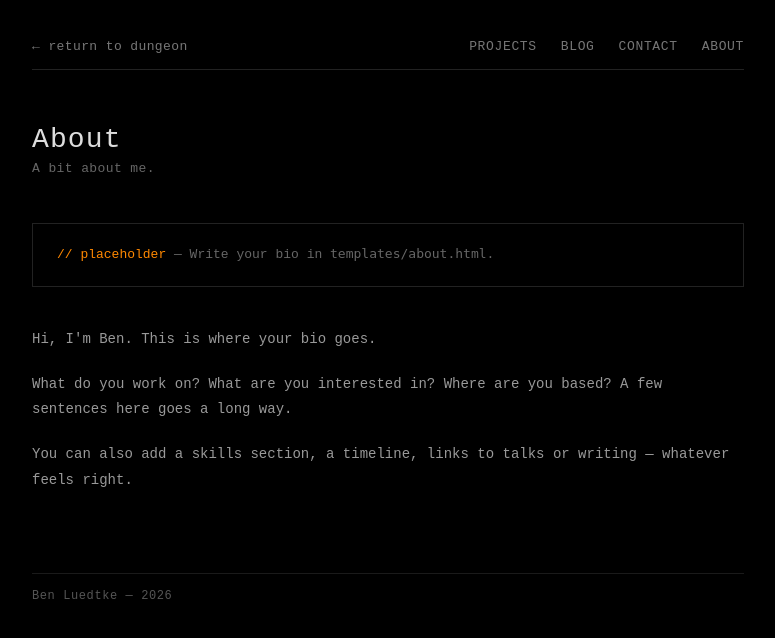
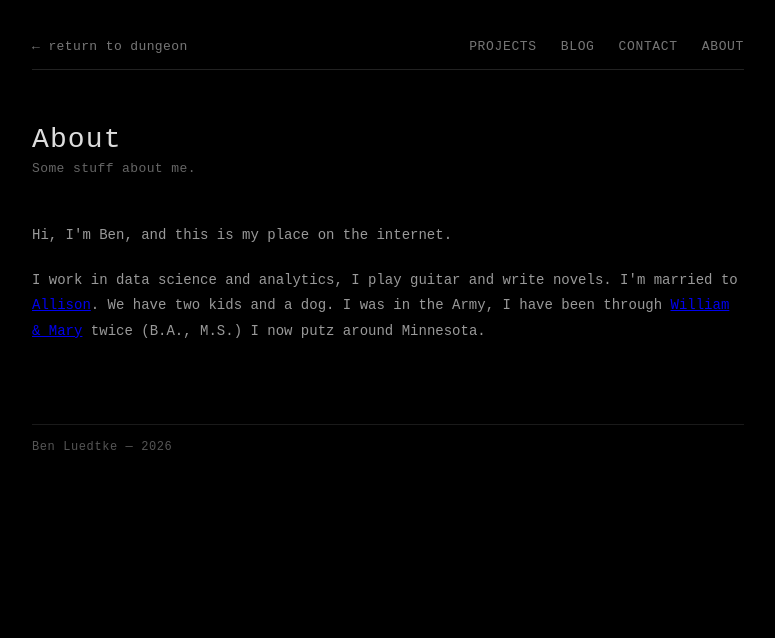
Before and after one commit to BenLuedtke/rogue-site, a Flask app: page /about in a window 1280 px wide. Shown: the top 638 px of the page, without its empty margins (252-1027 px from the left). Run offline with Flask 3, Linux system fonts and the light colour scheme.

Commit message:
Updated about me

```diff
--- a/templates/about.html
+++ b/templates/about.html
@@ -3,25 +3,20 @@
 
 {% block content %}
 <h1>About</h1>
-<p class="subtitle">A bit about me.</p>
-
-<div class="placeholder-notice">
-    <span>// placeholder</span> — Write your bio in <code>templates/about.html</code>.
-</div>
+<p class="subtitle">Some stuff about me.</p>
 
 <div class="section">
     <div class="about-text">
         <p>
-            Hi, I'm Ben. This is where your bio goes.
+            Hi, I'm Ben, and this is my place on the internet.
         </p>
         <p>
-            What do you work on? What are you interested in? Where are you based?
-            A few sentences here goes a long way.
+            I work in data science and analytics, I play guitar and write novels.
+            I'm married to <a href="https://aoluedtke.com">Allison</a>. We have two kids and a dog.
+            I was in the Army, I have been through <a href="wm.edu">William & Mary</a> twice (B.A., M.S.)
+            I now putz around Minnesota.
         </p>
-        <p>
-            You can also add a skills section, a timeline, links to talks or writing —
-            whatever feels right.
-        </p>
+
     </div>
 </div>
 {% endblock %}
```
